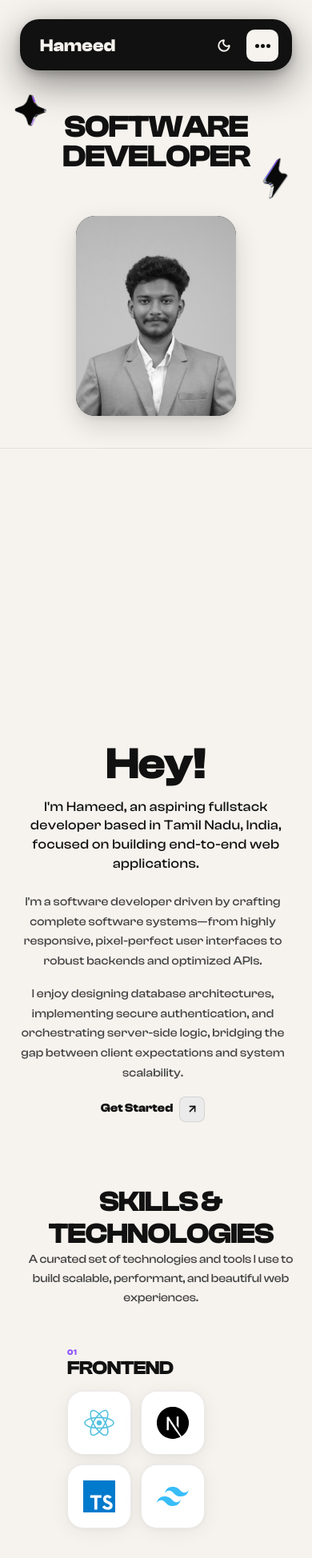
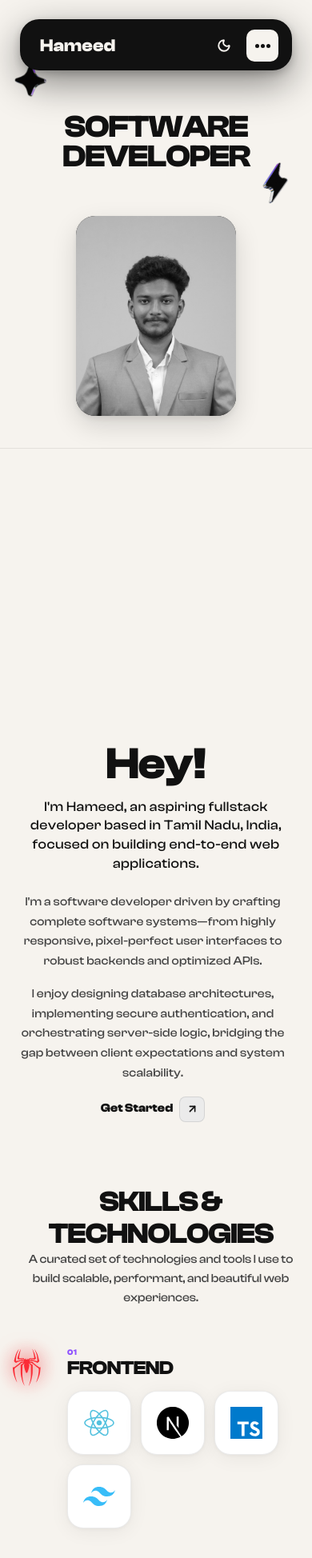
Before and after one commit to hameed786786/Hameed_Portfolio, a Next.js app: page / in a window 390 px wide. Shown: the top 1948 px of the page at 80% size. Built offline with nearby package versions, Linux system fonts and the light colour scheme.

Commit message:
initial commit

```diff
--- a/app/globals.css
+++ b/app/globals.css
@@ -232,11 +232,31 @@ body {
   #skills .mobile-anchor {
     margin-top: 1.5rem !important;
   }
+}
 
-  /* Align skill cards in a neat 2-column grid on mobile for optimal spacing and balance */
-  #skills .md\:hidden .flex-wrap {
-    display: grid !important;
-    grid-template-columns: repeat(2, 80px) !important;
-    gap: 12px !important;
+/* ─── GPU-Accelerated Symbol Float Animations ──── */
+@keyframes float-star {
+  0%, 100% {
+    transform: translateY(-85%);
+  }
+  50% {
+    transform: translateY(calc(-85% - 14px));
   }
 }
+
+@keyframes float-triangle {
+  0%, 100% {
+    transform: translateY(0) rotate(-8deg);
+  }
+  50% {
+    transform: translateY(-9px) rotate(-8deg);
+  }
+}
+
+.animate-float-star {
+  animation: float-star 3.4s ease-in-out infinite;
+}
+
+.animate-float-triangle {
+  animation: float-triangle 3.4s ease-in-out infinite;
+}
--- a/components/sections/hero.tsx
+++ b/components/sections/hero.tsx
@@ -13,8 +13,8 @@ function FloatingSymbol({
   height,
   delay = 0,
   rotate = 0,
-  floatY = 10,
   className = "",
+  floatClass = "",
 }: {
   src: string;
   alt: string;
@@ -22,20 +22,19 @@ function FloatingSymbol({
   height: number;
   delay?: number;
   rotate?: number;
-  floatY?: number;
   className?: string;
+  floatClass?: string;
 }) {
   const reduced = useSafeReducedMotion();
 
   return (
     <motion.div
-      className={`absolute pointer-events-none select-none ${className}`}
+      className={`absolute pointer-events-none select-none ${className} ${!reduced ? floatClass : ""}`}
       initial={{ opacity: 0, scale: 0.5, rotate: rotate - 18 }}
       animate={{
         opacity: 1,
         scale: 1,
         rotate,
-        y: reduced ? 0 : [0, -floatY, 0],
       }}
       transition={
         reduced
@@ -44,12 +43,6 @@ function FloatingSymbol({
               opacity: { delay, duration: 0.45, ease: "easeOut" },
               scale:   { delay, duration: 0.55, ease: [0.34, 1.56, 0.64, 1] },
               rotate:  { delay, duration: 0.55, ease: [0.34, 1.56, 0.64, 1] },
-              y: {
-                delay:    delay + 0.55,
-                duration: 3.4,
-                repeat:   Infinity,
-                ease:     "easeInOut",
-              },
             }
       }
     >
@@ -98,7 +91,7 @@ interface HeroProps {
 }
 
 export default function Hero({ placeholderRef }: HeroProps) {
-  // Mobile responsive layout icon alignment trigger
+  // Mobile responsive layout GPU floating animations trigger
 
   return (
     <section
@@ -128,7 +121,7 @@ export default function Hero({ placeholderRef }: HeroProps) {
         width={200}
         height={140}
         delay={0.35}
-        floatY={14}
+        floatClass="animate-float-star"
         className="
           left-1
           sm:left-10
@@ -185,7 +178,7 @@ export default function Hero({ placeholderRef }: HeroProps) {
         height={90}
         delay={0.5}
         rotate={-8}
-        floatY={9}
+        floatClass="animate-float-triangle"
         className="
           right-0
           sm:right-2
--- a/components/sections/skills.tsx
+++ b/components/sections/skills.tsx
@@ -344,7 +344,7 @@ function SpiderIcon({ className }: { className?: string }) {
 // ── MAIN SKILLS SECTION ──
 
 export default function Skills() {
-  // Mobile responsive layout scroll scrub config trigger
+  // Mobile responsive layout scroll scrub and mount config trigger
   const containerRef = useRef<HTMLDivElement>(null);
   const pathRef        = useRef<SVGPathElement>(null);
   const glowPathRef    = useRef<SVGPathElement>(null);
@@ -359,6 +359,9 @@ export default function Skills() {
 
   useEffect(() => {
     setMounted(true);
+    // Explicitly initialize state on mount
+    setIsMobile(window.innerWidth < 768);
+
     let lastWidth = window.innerWidth;
     const handleResize = () => {
       const currentWidth = window.innerWidth;
@@ -367,7 +370,6 @@ export default function Skills() {
         setIsMobile(currentWidth < 768);
       }
     };
-    handleResize();
     window.addEventListener("resize", handleResize);
     return () => window.removeEventListener("resize", handleResize);
   }, []);
@@ -497,8 +499,8 @@ export default function Skills() {
             trigger: firstRow,
             start: "top 40%",
             endTrigger: lastRow,
-            end: isMobile ? "bottom 70%" : "bottom 85%",
-            scrub: isMobile ? true : 1.2,
+              end: isMobile ? "bottom 95%" : "bottom 85%",
+            scrub: 1.2,
           },
         });
 
```
